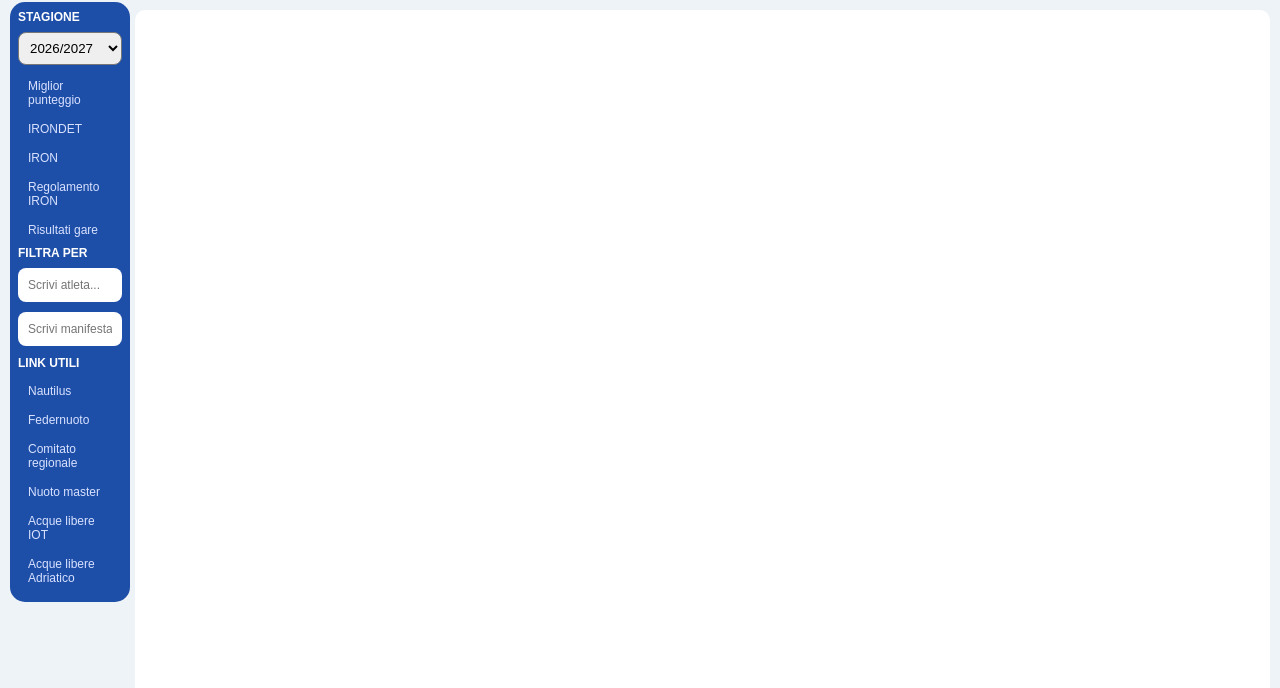
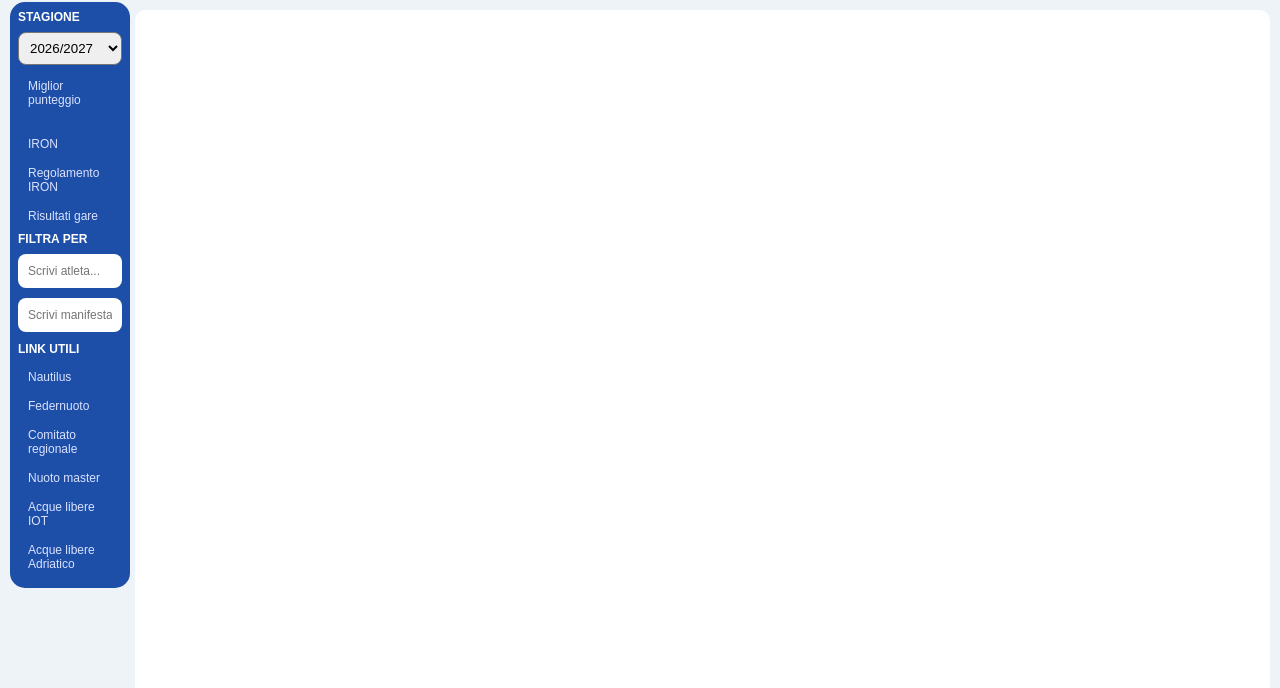
Before and after one commit to nautilus-nuotomaster/risultati-gare, a plain HTML site: page index.html in a window 1280 px wide. Shown: the part 112-800 px from the top of the page. Drawn offline with Linux system fonts and the light colour scheme.

Commit message:
Pubblicazione index.html

```diff
--- a/index.html
+++ b/index.html
@@ -160,13 +160,13 @@
 ,{
   codice: "IRONDET_2025",
   nomeFile: "IRONDET_2025.html",
-  tipo: "IRONDET",
+  tipo: "",
   titolo: "Dettaglio IRON 2025/2026"
 }
 ,{
   codice: "IRONDET_2026",
   nomeFile: "IRONDET_2026.html",
-  tipo: "IRONDET",
+  tipo: "",
   titolo: "Dettaglio IRON 2026/2027"
 }
 ,{
```
